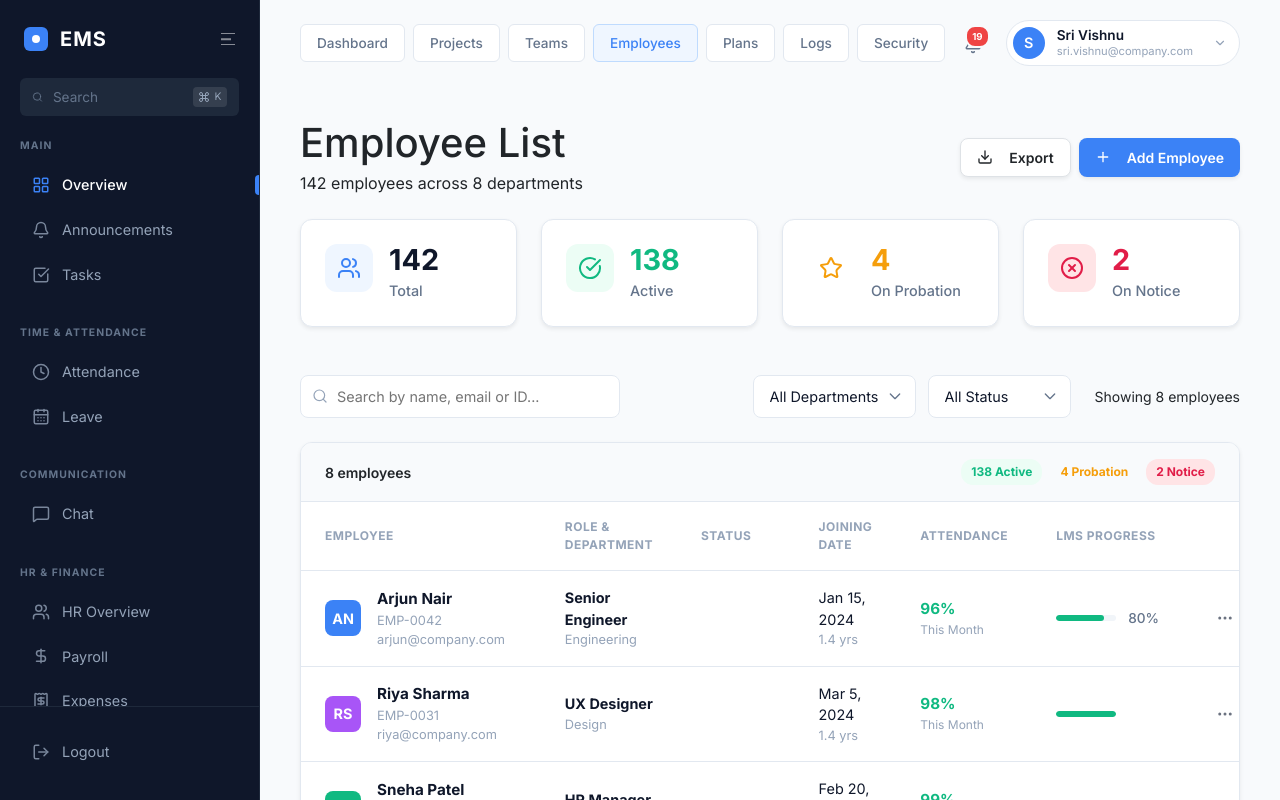
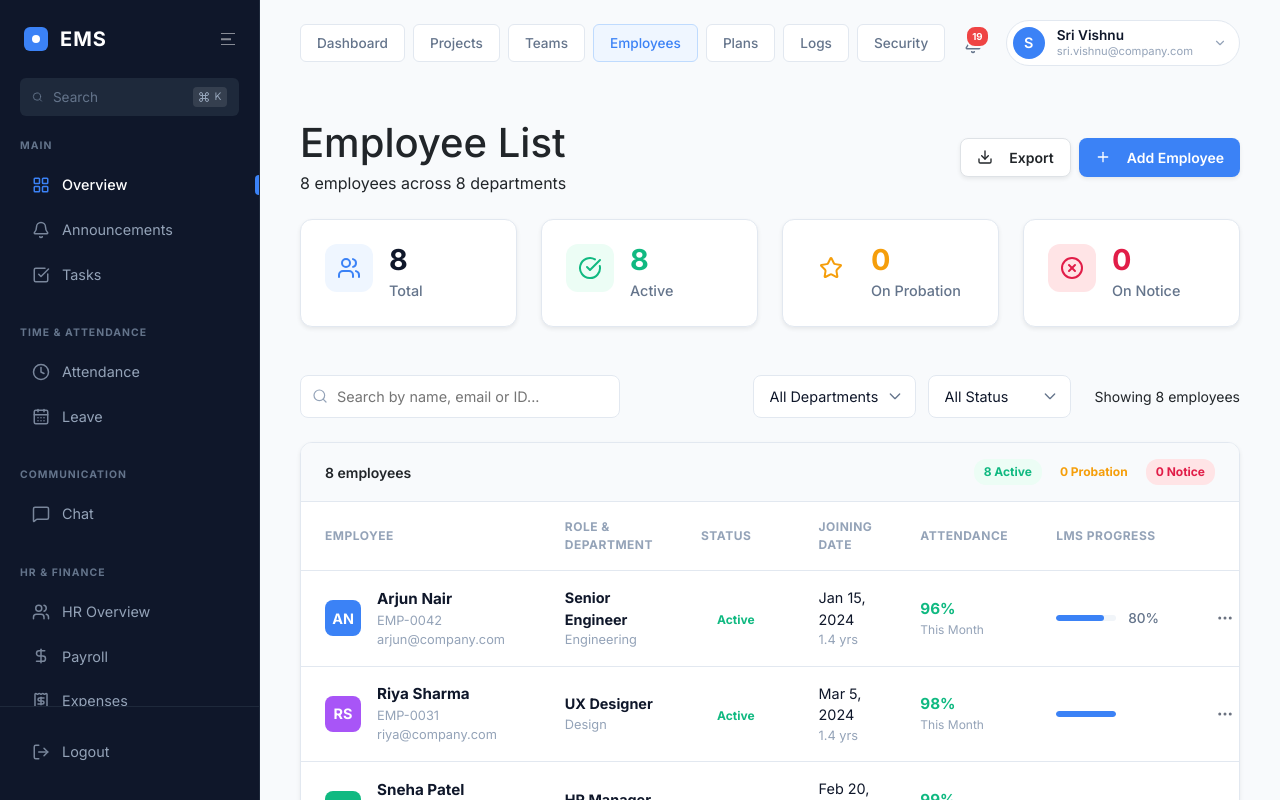
Before and after one commit to Potnuru-Jayavijaygopi/EmployeeManagmentSystem, a React (Vite) app: page /admin/employees in a window 1280 px wide. Built offline with nearby package versions, Linux system fonts and the light colour scheme; no server answers.

Commit message:
api update

```diff
--- a/src/pages/EmployeeDirectory/EmployeeDirectory.jsx
+++ b/src/pages/EmployeeDirectory/EmployeeDirectory.jsx
@@ -10,6 +10,25 @@ import { employees as initialEmployees } from '../../data/employeesConstants';
 import Button from '../../components/common/Button';
 import { employeeService, withFallback } from '../../services';
 
+const normalizeEmployee = (emp) => ({
+  id: emp.id || emp.employee_id || emp.empId,
+  empId: emp.employee_id || emp.empId || `EMP${String(emp.id || '001').padStart(3, '0')}`,
+  name: emp.name || (emp.first_name ? `${emp.first_name} ${emp.last_name || ''}`.trim() : 'Employee'),
+  email: emp.email || '',
+  role: emp.designation_name || emp.designation || emp.role || 'Staff',
+  dept: emp.department_name || emp.department || emp.dept || 'General',
+  status: emp.status || 'Active',
+  statusColor: emp.status === 'Active' ? 'bg-green-subtle text-green' : 'bg-yellow-subtle text-yellow',
+  joinDate: emp.date_of_joining || emp.joinDate || '2024-01-15',
+  tenure: emp.tenure || '1 year',
+  attendance: emp.attendance || '95%',
+  lms: emp.lms_progress || emp.lms || 80,
+  lmsColor: 'bg-blue',
+  avatarBg: emp.avatarBg || 'bg-blue-light',
+  avatarText: emp.avatarText || 'text-blue',
+  initials: emp.initials || (emp.first_name ? `${emp.first_name[0]}${emp.last_name ? emp.last_name[0] : ''}` : 'EM')
+});
+
 const EmployeeDirectory = () => {
   const [employeeList, setEmployeeList] = useState(initialEmployees);
   const [showAddModal, setShowAddModal] = useState(false);
@@ -20,8 +39,9 @@ const EmployeeDirectory = () => {
   useEffect(() => {
     const fetchEmployees = async () => {
       const data = await withFallback(employeeService.getEmployees(), initialEmployees);
-      if (Array.isArray(data) && data.length > 0) {
-        setEmployeeList(data);
+      const rawList = Array.isArray(data) ? data : (data?.results && Array.isArray(data.results)) ? data.results : null;
+      if (rawList && rawList.length > 0) {
+        setEmployeeList(rawList.map(normalizeEmployee));
       }
     };
 
@@ -35,6 +55,7 @@ const EmployeeDirectory = () => {
     document.addEventListener('click', handleClickOutside);
     return () => document.removeEventListener('click', handleClickOutside);
   }, []);
+
   if (selectedEmployee) {
     return <EmployeeDetails employee={selectedEmployee} onBack={() => setSelectedEmployee(null)} />;
   }
@@ -46,7 +67,7 @@ const EmployeeDirectory = () => {
         <div className="d-flex justify-content-between align-items-center mb-4">
           <div>
             <h1 className="page-title m-0">Employee List</h1>
-            <p className="page-subtitle mt-1 mb-0 text-slate">142 employees across 8 departments</p>
+            <p className="page-subtitle mt-1 mb-0 text-slate">{employees.length} employees across 8 departments</p>
           </div>
           <div className="d-flex gap-2">
             <Button variant="secondary" className="btn btn-light bg-white border d-flex align-items-center fw-semibold text-dark shadow-sm">
@@ -65,7 +86,7 @@ const EmployeeDirectory = () => {
                 <Users size={24} />
               </div>
               <div className="emp-kpi-content">
-                <div className="emp-kpi-value">142</div>
+                <div className="emp-kpi-value">{employees.length}</div>
                 <div className="emp-kpi-label">Total</div>
               </div>
             </div>
@@ -76,7 +97,7 @@ const EmployeeDirectory = () => {
                 <CheckCircle size={24} />
               </div>
               <div className="emp-kpi-content">
-                <div className="emp-kpi-value text-green">138</div>
+                <div className="emp-kpi-value text-green">{employees.filter(e => e.status === 'Active').length || employees.length}</div>
                 <div className="emp-kpi-label">Active</div>
               </div>
             </div>
@@ -87,7 +108,7 @@ const EmployeeDirectory = () => {
                 <Star size={24} />
               </div>
               <div className="emp-kpi-content">
-                <div className="emp-kpi-value text-yellow">4</div>
+                <div className="emp-kpi-value text-yellow">{employees.filter(e => e.status === 'On Probation').length}</div>
                 <div className="emp-kpi-label">On Probation</div>
               </div>
             </div>
@@ -98,7 +119,7 @@ const EmployeeDirectory = () => {
                 <XCircle size={24} />
               </div>
               <div className="emp-kpi-content">
-                <div className="emp-kpi-value text-red">2</div>
+                <div className="emp-kpi-value text-red">{employees.filter(e => e.status === 'On Notice').length}</div>
                 <div className="emp-kpi-label">On Notice</div>
               </div>
             </div>
@@ -124,17 +145,17 @@ const EmployeeDirectory = () => {
                 <option>On Probation</option>
               </select>
             </div>
-            <div className="text-slate small">Showing 8 employees</div>
+            <div className="text-slate small">Showing {employees.length} employees</div>
           </div>
         </div>
 
         <div className="emp-table-container shadow-sm">
           <div className="emp-table-header">
-            <span className="text-slate small fw-semibold">8 employees</span>
+            <span className="text-slate small fw-semibold">{employees.length} employees</span>
             <div className="emp-table-pills">
-              <span className="emp-pill bg-green-light text-green">138 Active</span>
-              <span className="emp-pill bg-yellow-light text-yellow">4 Probation</span>
-              <span className="emp-pill bg-red-light text-red">2 Notice</span>
+              <span className="emp-pill bg-green-light text-green">{employees.filter(e => e.status === 'Active').length || employees.length} Active</span>
+              <span className="emp-pill bg-yellow-light text-yellow">{employees.filter(e => e.status === 'On Probation').length} Probation</span>
+              <span className="emp-pill bg-red-light text-red">{employees.filter(e => e.status === 'On Notice').length} Notice</span>
             </div>
           </div>
           <div className="table-responsive">
--- a/src/pages/Projects/Projects.jsx
+++ b/src/pages/Projects/Projects.jsx
@@ -30,6 +30,21 @@ import { MdOutlineArchive } from "react-icons/md";
 import Button from '../../components/common/Button';
 import { dashboardService, withFallback } from "../../services";
 
+const normalizeProject = (proj) => ({
+  id: proj.project_id || proj.id || 'PRJ-001',
+  title: proj.name || proj.title || 'Project',
+  desc: proj.description || proj.desc || '',
+  status: proj.status || 'Active',
+  priority: proj.priority || 'Medium',
+  dept: proj.department_name || proj.dept || 'Engineering',
+  progress: proj.progress_percentage !== undefined ? proj.progress_percentage : (proj.progress || 0),
+  deadline: proj.end_date || proj.deadline || '2026-12-31',
+  isOverdue: proj.is_overdue || proj.isOverdue || false,
+  manager: proj.manager_details || proj.manager || { name: 'Project Manager', initials: 'PM', color: '#3b82f6' },
+  team: proj.team_members || proj.team || [],
+  tasks: proj.tasks_list || proj.tasks || []
+});
+
 const Projects = () => {
   const location = useLocation();
   const [projectsList, setProjectsList] = useState(initialProjectsData);
@@ -37,8 +52,9 @@ const Projects = () => {
   useEffect(() => {
     const fetchProjects = async () => {
       const projects = await withFallback(dashboardService.getProjects(), initialProjectsData);
-      if (Array.isArray(projects) && projects.length > 0 && projects[0]?.manager) {
-        setProjectsList(projects);
+      const rawList = Array.isArray(projects) ? projects : (projects?.results && Array.isArray(projects.results)) ? projects.results : null;
+      if (rawList && rawList.length > 0) {
+        setProjectsList(rawList.map(normalizeProject));
       }
     };
     fetchProjects();
--- a/src/pages/Security/Security.jsx
+++ b/src/pages/Security/Security.jsx
@@ -5,7 +5,7 @@ import {
 } from 'lucide-react';
 import { Link } from 'react-router-dom';
 import './Security.css';
-import { eventsData } from '../../data/securityConstants';
+import { eventsData as initialEventsData } from '../../data/securityConstants';
 import Button from '../../components/common/Button';
 import { securityService, withFallback } from '../../services';
 
@@ -14,13 +14,19 @@ const Security = () => {
   const [showAlert, setShowAlert] = useState(true);
   const [securityStatus, setSecurityStatus] = useState(null);
   const [rateLimits, setRateLimits] = useState(null);
+  const [eventsList, setEventsList] = useState(initialEventsData);
 
   useEffect(() => {
     const fetchSecurity = async () => {
       const status = await withFallback(securityService.getSecurityStatus(), null);
       const limits = await withFallback(securityService.getRateLimitStatus(), null);
+      const logs = await withFallback(securityService.getActivityLogs(), initialEventsData);
       if (status) setSecurityStatus(status);
       if (limits) setRateLimits(limits);
+      const rawLogs = Array.isArray(logs) ? logs : (logs?.results && Array.isArray(logs.results)) ? logs.results : null;
+      if (rawLogs && rawLogs.length > 0) {
+        setEventsList(rawLogs);
+      }
     };
     fetchSecurity();
   }, []);
@@ -337,7 +343,7 @@ const Security = () => {
                     </tr>
                   </thead>
                   <tbody>
-                    {eventsData.map((event, idx) => (
+                    {eventsList.map((event, idx) => (
                       <tr key={idx}>
                         <td>{event.time}</td>
                         <td>
```
